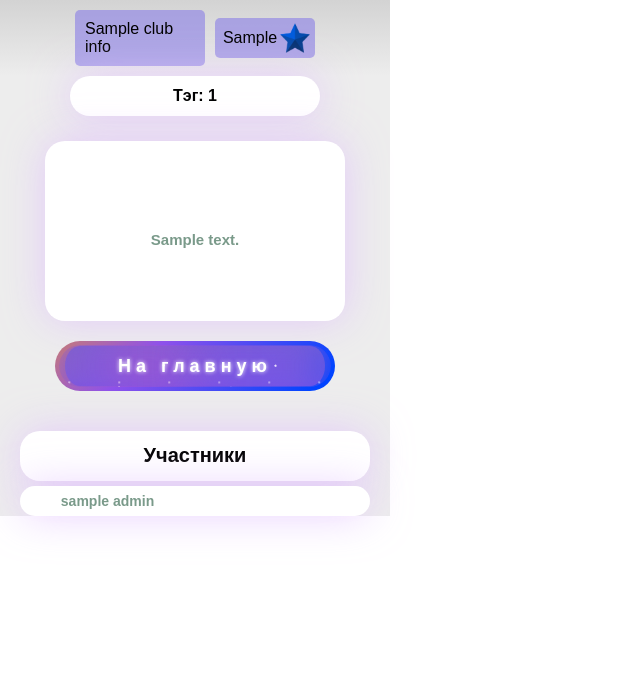
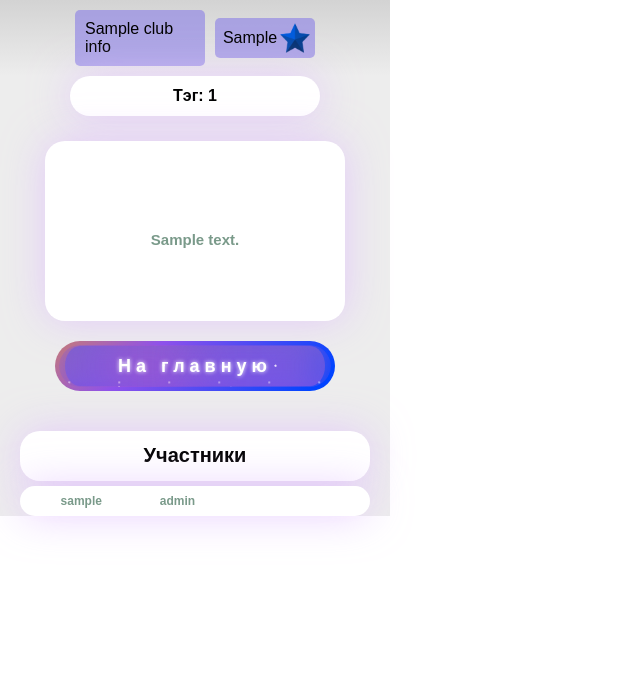
Before and after one commit to ska-19/Club_Bot, a FastAPI app: template src/templates/club_user.html in a window 1280 px wide. Shown: the top 693 px of the page, without its empty margins (0-640 px from the left). Run offline with FastAPI, Linux system fonts and the light colour scheme; the template is opened without the code that fills it: most values are stand-ins (such as "Sample title", 1, 10 or a date in 2020); some libraries are stand-ins or nearby versions.

Commit message:
fixes again

```diff
--- a/src/templates/club_user.html
+++ b/src/templates/club_user.html
@@ -47,39 +47,45 @@
   display: flex;
   justify-content: center;
   align-items: center;">
-    <h1 style="font-size: 14px; color: #7a9a8a;flex-basis: 50%;display: flex;justify-content: center;align-items: center;position: relative; z-index: 2">
-        {{ user.username }} {{ user.role }}
+    <h1 style="font-size: 12px; color: #7a9a8a;flex-basis: 35%;display: flex;justify-content: center;align-items: center;position: relative; z-index: 2">
+        {{ user.username }}
+    </h1>
+    <h1 style="font-size: 12px; color: #7a9a8a;flex-basis: 20%;display: flex;justify-content: center;align-items: center;position: relative; z-index: 2">
+        {{ user.role }}
     </h1>
 
     {% if user_info.role == "admin" and user.role == "member" %}
-    <h1 style="flex-basis: 25%"></h1>
+    <h1 style="flex-basis: 20%"></h1>
     <button type="button" class="Kick" id="Kick_{{ user.user_id }}"
-            style="height: 20px; width: 80px;  flex-basis: 25%;display: flex;justify-content: center;align-items: center"
+            style="font-size: 10px;height: 20px; width: 60px;  flex-basis: 20%;display: flex;justify-content: center;align-items: center"
             onclick="Kick('{{user.user_id}}')">Выгнать
     </button>
+    <h1 style="flex-basis: 5%"></h1>
 
     {% elif user_info.role == "owner" and user.role == "member" %}
     <button type="button" class="Promote" id="Update_{{ user.user_id }}"
-            style="font-size: 10px;height: 20px; width: 80px;  flex-basis: 25%;display: flex;justify-content: center;align-items: center;"
+            style="font-size: 10px;height: 20px; width: 60px;  flex-basis: 20%;display: flex;justify-content: center;align-items: center;"
             onclick="Update('{{user.user_id}}')">Повысить
     </button>
     <button type="button" class="Kick" id="Kick_{{ user.user_id }}"
-            style="height: 20px; width: 80px;  flex-basis: 25%;display: flex;justify-content: center;align-items: center;"
+            style="font-size: 10px;height: 20px; width: 60px;  flex-basis: 20%;display: flex;justify-content: center;align-items: center;"
             onclick="Kick('{{user.user_id}}')">Выгнать
     </button>
+    <h1 style="flex-basis: 5%"></h1>
 
     {% elif user_info.role == "owner" and user.role == "admin" %}
     <button type="button" class="Demote" id="Update_{{ user.user_id }}"
-            style="height: 20px; width: 80px;  flex-basis: 25%;display: flex;justify-content: center;align-items: center;"
+            style="font-size: 10px;height: 20px; width: 60px;  flex-basis: 20%;display: flex;justify-content: center;align-items: center;"
             onclick="Update('{{user.user_id}}')">Понизить
     </button>
     <button type="button" class="Kick" id="Kick_{{ user.user_id }}"
-            style="height: 20px; width: 80px;  flex-basis: 25%;display: flex;justify-content: center;align-items: center;"
+            style="font-size: 10px;height: 20px; width: 60px;  flex-basis: 20%;display: flex;justify-content: center;align-items: center;"
             onclick="Kick('{{user.user_id}}')">Выгнать
     </button>
+    <h1 style="flex-basis: 5%"></h1>
+
     {% else %}
-    <h1 style="flex-basis: 25%"></h1>
-    <h1 style="flex-basis: 25%"></h1>
+    <h1 style="flex-basis: 45%"></h1>
 
     {% endif %}
 </div>
--- a/src/user_club/router.py
+++ b/src/user_club/router.py
@@ -157,11 +157,7 @@ async def disjoin_club(
             raise ValueError('404c')
         if await check_rec(data_dict['user_id'], data_dict['club_id'], session):
             raise ValueError('404')
-
         if await get_role(data_dict['user_id'], data_dict['club_id'], session) == 'owner':
-            return
-        main = await get_main_club(data_dict['user_id'], session)
-        if main['status'] == 'success' and main['data']['id'] == data_dict['club_id']:
             return
 
         rec_id = await get_rec_id(data_dict['user_id'], data_dict['club_id'], session)
```
Also changed, not shown: src/pages/router.py (+4 -3 lines).
